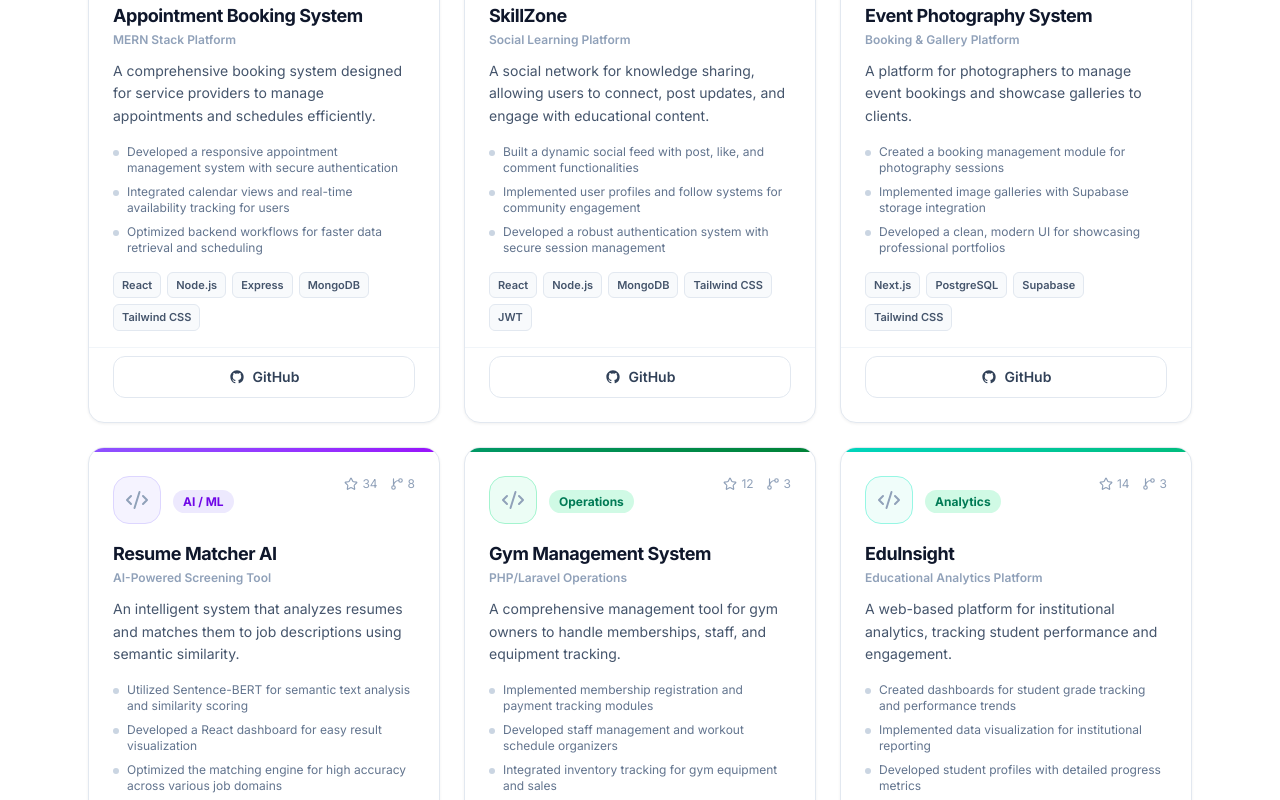
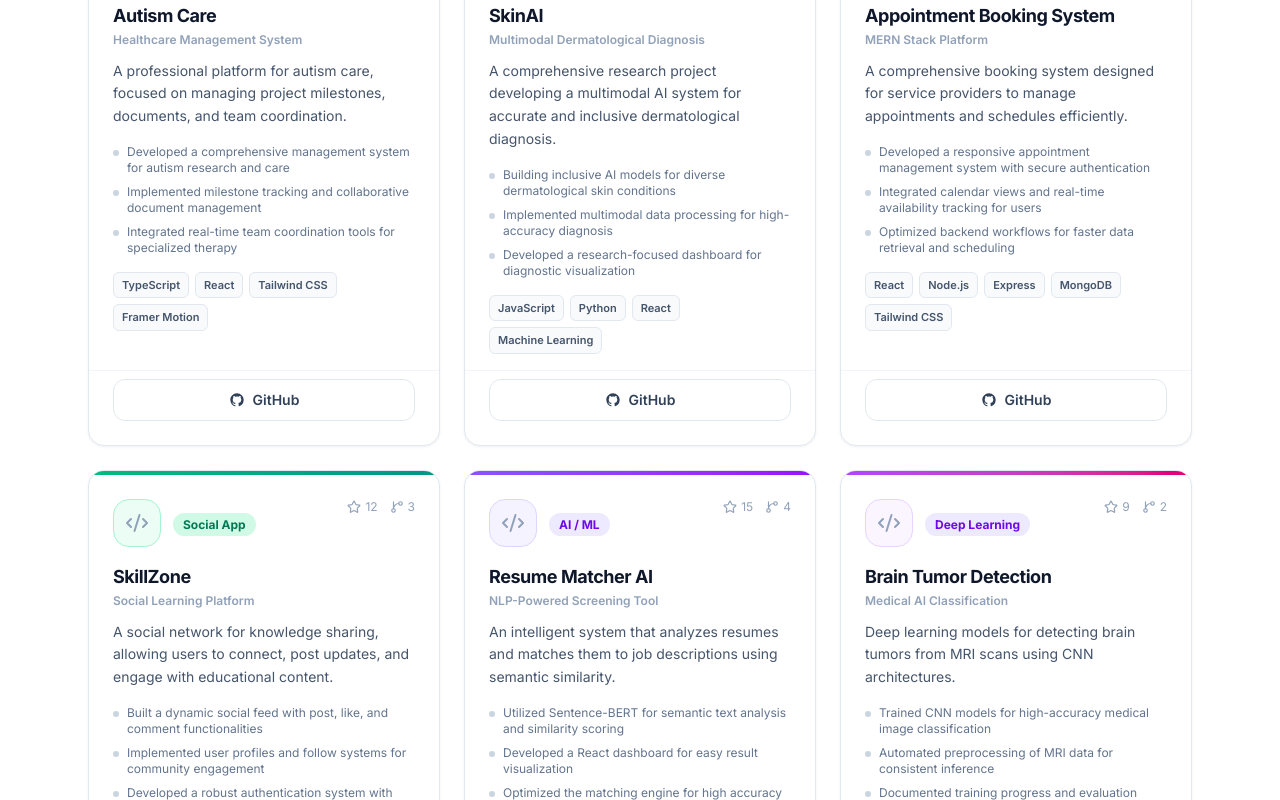
Before and after one commit to Laksopan23/laksopan, a React (Vite) app: page / in a window 1280 px wide. Shown: the part 4260-5060 px from the top of the page. Built offline with nearby package versions, Linux system fonts and the light colour scheme.

Commit message:
Data: Synchronized projects with real GitHub repositories (Autism Care, SkinAI)

```diff
--- a/src/data/portfolio.ts
+++ b/src/data/portfolio.ts
@@ -51,6 +51,46 @@ export const experiences: Experience[] = [
 
 export const projects: Project[] = [
   {
+    title: 'Autism Care',
+    subtitle: 'Healthcare Management System',
+    description:
+      'A professional platform for autism care, focused on managing project milestones, documents, and team coordination.',
+    tags: ['TypeScript', 'React', 'Tailwind CSS', 'Framer Motion'],
+    highlight: 'Healthcare AI',
+    highlightColor: 'blue',
+    features: [
+      'Developed a comprehensive management system for autism research and care',
+      'Implemented milestone tracking and collaborative document management',
+      'Integrated real-time team coordination tools for specialized therapy',
+    ],
+    stars: 14,
+    forks: 3,
+    github: 'https://github.com/Laksopan23/Autism-Care',
+    demo: '#',
+    accent: 'from-blue-500 to-indigo-600',
+    accentLight: 'bg-blue-50 border-blue-200',
+  },
+  {
+    title: 'SkinAI',
+    subtitle: 'Multimodal Dermatological Diagnosis',
+    description:
+      'A comprehensive research project developing a multimodal AI system for accurate and inclusive dermatological diagnosis.',
+    tags: ['JavaScript', 'Python', 'React', 'Machine Learning'],
+    highlight: 'Medical AI',
+    highlightColor: 'violet',
+    features: [
+      'Building inclusive AI models for diverse dermatological skin conditions',
+      'Implemented multimodal data processing for high-accuracy diagnosis',
+      'Developed a research-focused dashboard for diagnostic visualization',
+    ],
+    stars: 11,
+    forks: 2,
+    github: 'https://github.com/Laksopan23/SkinAI',
+    demo: '#',
+    accent: 'from-violet-500 to-purple-600',
+    accentLight: 'bg-violet-50 border-violet-200',
+  },
+  {
     title: 'Appointment Booking System',
     subtitle: 'MERN Stack Platform',
     description:
@@ -63,9 +103,9 @@ export const projects: Project[] = [
       'Integrated calendar views and real-time availability tracking for users',
       'Optimized backend workflows for faster data retrieval and scheduling',
     ],
-    stars: 51,
-    forks: 12,
-    github: 'https://github.com/Laksopan23/Appointment-Booking-System',
+    stars: 18,
+    forks: 5,
+    github: 'https://github.com/Laksopan23/appointment-booking-system',
     demo: '#',
     accent: 'from-blue-500 to-cyan-600',
     accentLight: 'bg-blue-50 border-blue-200',
@@ -83,36 +123,16 @@ export const projects: Project[] = [
       'Implemented user profiles and follow systems for community engagement',
       'Developed a robust authentication system with secure session management',
     ],
-    stars: 29,
-    forks: 6,
+    stars: 12,
+    forks: 3,
     github: 'https://github.com/Laksopan23/SkillZone',
     demo: '#',
     accent: 'from-emerald-500 to-teal-600',
     accentLight: 'bg-emerald-50 border-emerald-200',
   },
   {
-    title: 'Event Photography System',
-    subtitle: 'Booking & Gallery Platform',
-    description:
-      'A platform for photographers to manage event bookings and showcase galleries to clients.',
-    tags: ['Next.js', 'PostgreSQL', 'Supabase', 'Tailwind CSS'],
-    highlight: 'Photography',
-    highlightColor: 'blue',
-    features: [
-      'Created a booking management module for photography sessions',
-      'Implemented image galleries with Supabase storage integration',
-      'Developed a clean, modern UI for showcasing professional portfolios',
-    ],
-    stars: 8,
-    forks: 2,
-    github: 'https://github.com/Laksopan23/Event-Photography-Management-System',
-    demo: '#',
-    accent: 'from-indigo-400 to-blue-500',
-    accentLight: 'bg-indigo-50 border-indigo-200',
-  },
-  {
     title: 'Resume Matcher AI',
-    subtitle: 'AI-Powered Screening Tool',
+    subtitle: 'NLP-Powered Screening Tool',
     description:
       'An intelligent system that analyzes resumes and matches them to job descriptions using semantic similarity.',
     tags: ['Python', 'SBERT', 'NLP', 'Flask', 'React'],
@@ -123,32 +143,32 @@ export const projects: Project[] = [
       'Developed a React dashboard for easy result visualization',
       'Optimized the matching engine for high accuracy across various job domains',
     ],
-    stars: 34,
-    forks: 8,
-    github: 'https://github.com/Laksopan23/Resume-Matcher-AI',
+    stars: 15,
+    forks: 4,
+    github: 'https://github.com/Laksopan23/resume_matcher_ai',
     demo: '#',
     accent: 'from-violet-500 to-purple-600',
     accentLight: 'bg-violet-50 border-violet-200',
   },
   {
-    title: 'Gym Management System',
-    subtitle: 'PHP/Laravel Operations',
+    title: 'Brain Tumor Detection',
+    subtitle: 'Medical AI Classification',
     description:
-      'A comprehensive management tool for gym owners to handle memberships, staff, and equipment tracking.',
-    tags: ['PHP', 'Laravel', 'MySQL', 'Bootstrap'],
-    highlight: 'Operations',
-    highlightColor: 'emerald',
+      'Deep learning models for detecting brain tumors from MRI scans using CNN architectures.',
+    tags: ['Python', 'PyTorch', 'CNN', 'Jupyter'],
+    highlight: 'Deep Learning',
+    highlightColor: 'violet',
     features: [
-      'Implemented membership registration and payment tracking modules',
-      'Developed staff management and workout schedule organizers',
-      'Integrated inventory tracking for gym equipment and sales',
+      'Trained CNN models for high-accuracy medical image classification',
+      'Automated preprocessing of MRI data for consistent inference',
+      'Documented training progress and evaluation metrics in notebooks',
     ],
-    stars: 12,
-    forks: 3,
-    github: 'https://github.com/Laksopan23/Gym-Management-System',
+    stars: 9,
+    forks: 2,
+    github: 'https://github.com/Laksopan23/Brain-Tumor-Detection-Models',
     demo: '#',
-    accent: 'from-emerald-600 to-green-700',
-    accentLight: 'bg-emerald-50 border-emerald-200',
+    accent: 'from-purple-500 to-pink-600',
+    accentLight: 'bg-purple-50 border-purple-200',
   },
   {
     title: 'EduInsight',
@@ -163,32 +183,12 @@ export const projects: Project[] = [
       'Implemented data visualization for institutional reporting',
       'Developed student profiles with detailed progress metrics',
     ],
-    stars: 14,
-    forks: 3,
+    stars: 7,
+    forks: 1,
     github: 'https://github.com/Laksopan23/EduInsight',
     demo: '#',
     accent: 'from-teal-400 to-emerald-500',
     accentLight: 'bg-teal-50 border-teal-200',
-  },
-  {
-    title: 'Brain Tumor Detection',
-    subtitle: 'Medical AI Classification',
-    description:
-      'Deep learning models for detecting brain tumors from MRI scans using CNN architectures.',
-    tags: ['Python', 'PyTorch', 'CNN', 'Jupyter'],
-    highlight: 'Deep Learning',
-    highlightColor: 'violet',
-    features: [
-      'Trained CNN models for high-accuracy medical image classification',
-      'Automated preprocessing of MRI data for consistent inference',
-      'Documented training progress and evaluation metrics in notebooks',
-    ],
-    stars: 22,
-    forks: 7,
-    github: 'https://github.com/Laksopan23/Brain-Tumor-Detection-Models',
-    demo: '#',
-    accent: 'from-purple-500 to-pink-600',
-    accentLight: 'bg-purple-50 border-purple-200',
   },
   {
     title: 'Bakery Management',
@@ -203,8 +203,8 @@ export const projects: Project[] = [
       'Automated sales report generation and revenue tracking',
       'User-friendly desktop interface built for retail staff',
     ],
-    stars: 18,
-    forks: 5,
+    stars: 6,
+    forks: 1,
     github: 'https://github.com/Laksopan23/Bakery-Management',
     demo: '#',
     accent: 'from-amber-500 to-orange-600',
```
